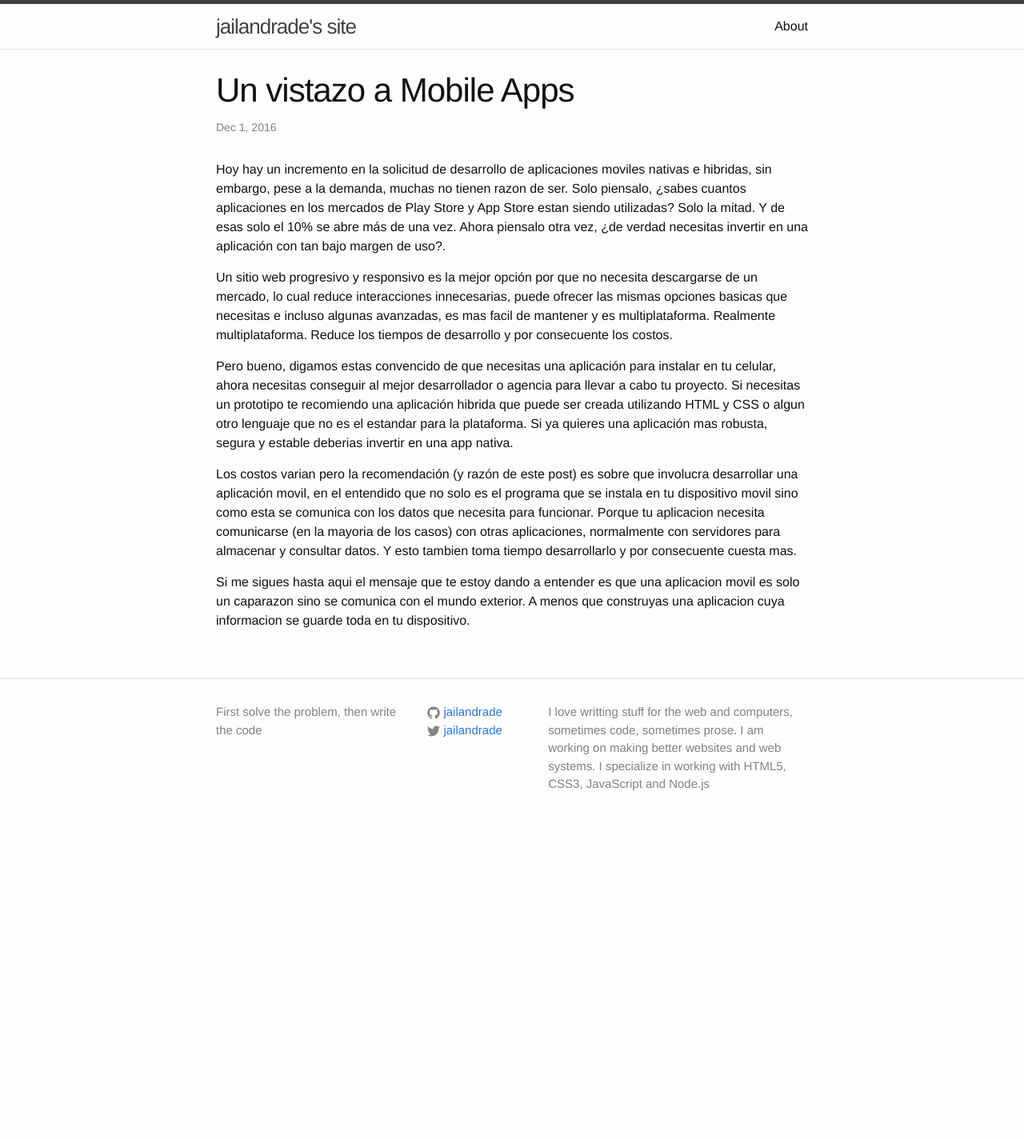
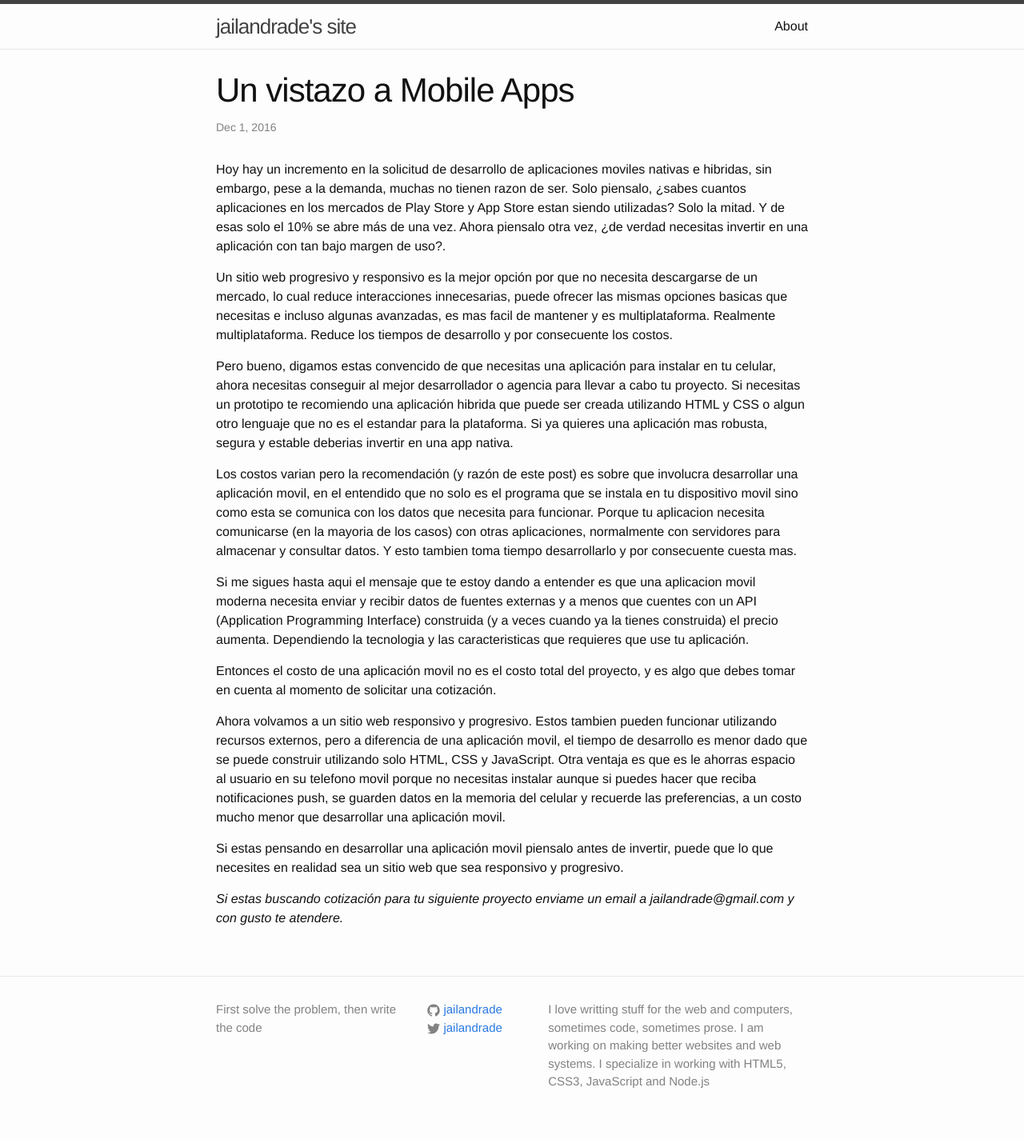
Before and after one commit to jailandrade/jailandrade.github.io, a Jekyll site: the page built from _posts/2016-12-01-un-vistazo-a-mobile-apps.markdown, in a window 1280 px wide. Shown: the whole page at 80% size. Built offline with Jekyll 4.4.1, drawn with Linux system fonts in a browser that asks for light colours; before the commit the page ends 1052 px from its top, so only the background shows below that.

Commit message:
add post day 2

```diff
--- a/_posts/2016-12-01-un-vistazo-a-mobile-apps.markdown
+++ b/_posts/2016-12-01-un-vistazo-a-mobile-apps.markdown
@@ -13,4 +13,12 @@ Pero bueno, digamos estas convencido de que necesitas una aplicación para insta
 
 Los costos varian pero la recomendación (y razón de este post) es sobre que involucra desarrollar una aplicación movil, en el entendido que no solo es el programa que se instala en tu dispositivo movil sino como esta se comunica con los datos que necesita para funcionar. Porque tu aplicacion necesita comunicarse (en la mayoria de los casos) con otras aplicaciones, normalmente con servidores para almacenar y consultar datos. Y esto tambien toma tiempo desarrollarlo y por consecuente cuesta mas.
 
-Si me sigues hasta aqui el mensaje que te estoy dando a entender es que una aplicacion movil es solo un caparazon sino se comunica con el mundo exterior. A menos que construyas una aplicacion cuya informacion se guarde toda en tu dispositivo.
+Si me sigues hasta aqui el mensaje que te estoy dando a entender es que una aplicacion movil moderna necesita enviar y recibir datos de fuentes externas y a menos que cuentes con un API (Application Programming Interface) construida (y a veces cuando ya la tienes construida) el precio aumenta. Dependiendo la tecnologia y las caracteristicas que requieres que use tu aplicación.
+
+Entonces el costo de una aplicación movil no es el costo total del proyecto, y es algo que debes tomar en cuenta al momento de solicitar una cotización.
+
+Ahora volvamos a un sitio web responsivo y progresivo. Estos tambien pueden funcionar utilizando recursos externos, pero a diferencia de una aplicación movil, el tiempo de desarrollo es menor dado que se puede construir utilizando solo HTML, CSS y JavaScript. Otra ventaja es que es le ahorras espacio al usuario en su telefono movil porque no necesitas instalar aunque si puedes hacer que reciba notificaciones push, se guarden datos en la memoria del celular y recuerde las preferencias, a un costo mucho menor que desarrollar una aplicación movil.
+
+Si estas pensando en desarrollar una aplicación movil piensalo antes de invertir, puede que lo que necesites en realidad sea un sitio web que sea responsivo y progresivo.
+
+_Si estas buscando cotización para tu siguiente proyecto enviame un email a jailandrade@gmail.com y con gusto te atendere._
```
Also changed, not shown: _posts/2016-12-02-MVP-no-lo-pienses-mas.markdown (added, +15 -0 lines).
